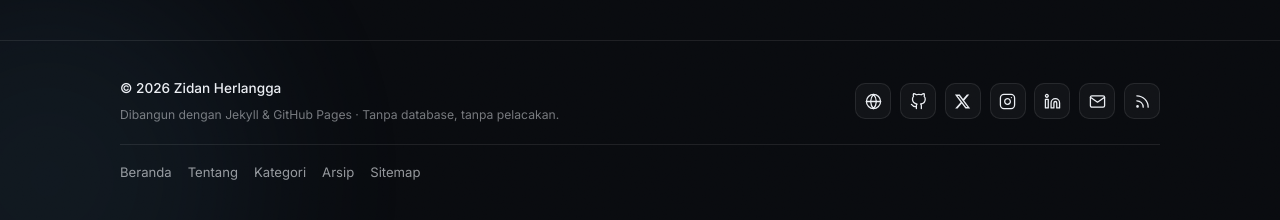
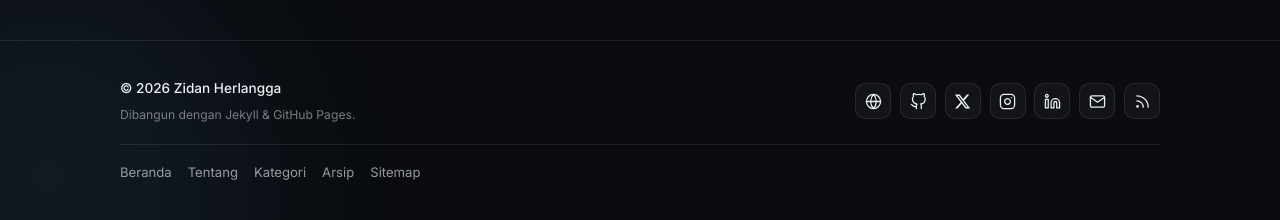
Before and after one commit to zidan-herlangga/blog, a Jekyll site: the page built from index.md, in a window 1280 px wide and 1344 px high. Shown: the part 1121-1341 px from the top of the window. Built offline with Jekyll 4.4.1, drawn with Linux system fonts in a browser that asks for light colours.

Commit message:
copy: hapus catatan 'tanpa database, tanpa pelacakan' dari footer

```diff
--- a/_layouts/default.html
+++ b/_layouts/default.html
@@ -74,7 +74,7 @@
       <div class="site-footer__top">
         <div>
           <p class="site-footer__copy">&copy; {{ 'now' | date: "%Y" }} {{ site.author }}</p>
-          <p class="site-footer__note">Dibangun dengan Jekyll &amp; GitHub Pages · Tanpa database, tanpa pelacakan.</p>
+          <p class="site-footer__note">Dibangun dengan Jekyll &amp; GitHub Pages.</p>
         </div>
         <div class="site-footer__social" aria-label="Media sosial">
           <a href="https://zidanherlangga.vercel.app" aria-label="Situs utama" title="Situs utama">
```
